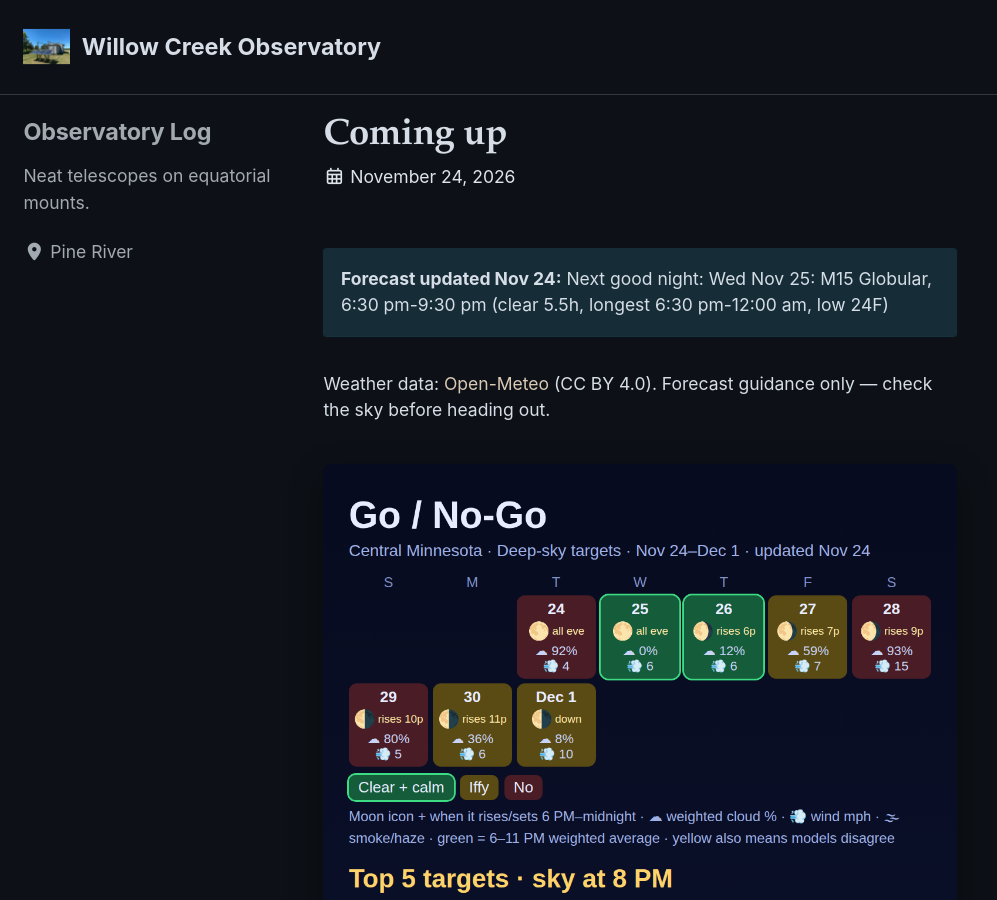
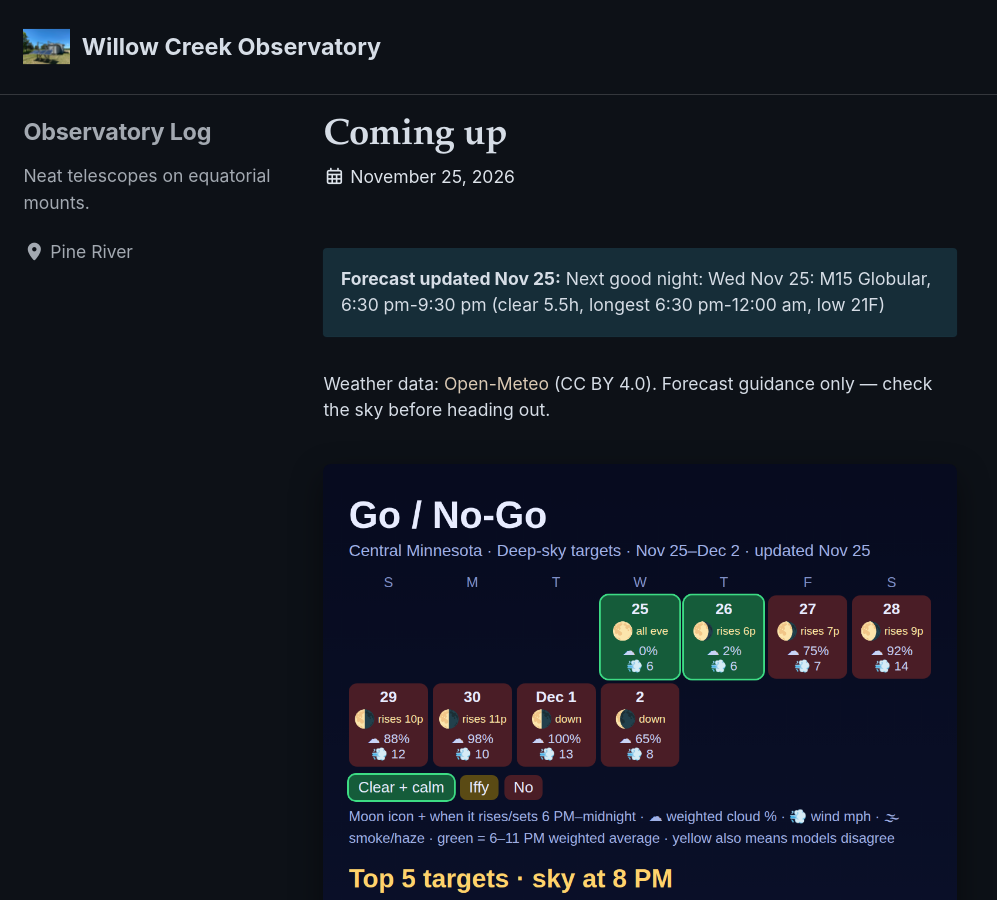
Before and after one commit to ethos101/ethos101.github.io, a Jekyll site: the page built from _posts/1900-01-01-about.md, in a window 1280 px wide and 900 px high. Shown: the whole window, without its empty margins (0-997 px from the left). Built offline with Jekyll 4.4.1, drawn with Linux system fonts in a browser that asks for light colours; cached includes are drawn as plain includes; some of the changed text lies outside the part shown.

Commit message:
Update stargazing forecast (Nov 25)

```diff
--- a/_includes/forecast_status.html
+++ b/_includes/forecast_status.html
@@ -1,2 +1,2 @@
-<p class="notice--info"><strong>Forecast updated Nov 24:</strong> Next good night: Wed Nov 25: M15 Globular, 6:30 pm-9:30 pm (clear 5.5h, longest 6:30 pm-12:00 am, low 24F)</p>
+<p class="notice--info"><strong>Forecast updated Nov 25:</strong> Next good night: Wed Nov 25: M15 Globular, 6:30 pm-9:30 pm (clear 5.5h, longest 6:30 pm-12:00 am, low 21F)</p>
 <p class="small">Weather data: <a href="https://open-meteo.com/">Open-Meteo</a> (CC BY 4.0). Forecast guidance only — check the sky before heading out.</p>
--- a/_posts/1900-01-01-about.md
+++ b/_posts/1900-01-01-about.md
@@ -1,6 +1,6 @@
 ---
 title: Coming up
-date: 2026-11-24
+date: 2026-11-25
 header:
   teaser: /images/month.png
 ---
```
Also changed, not shown: images/month.png.
